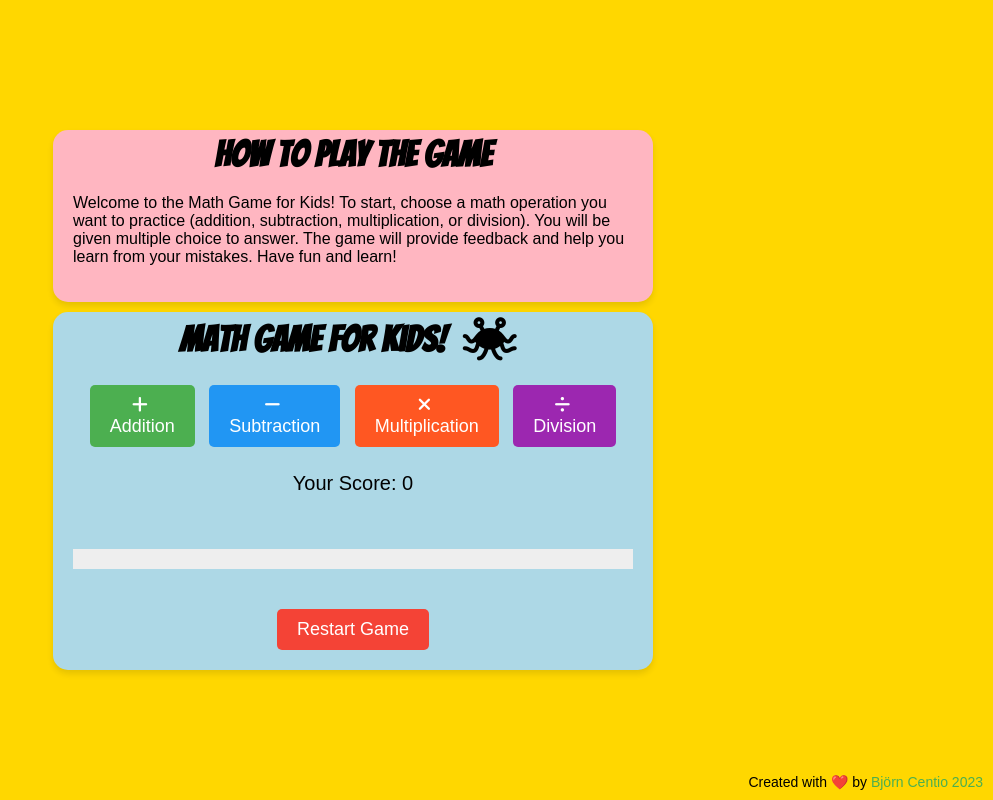
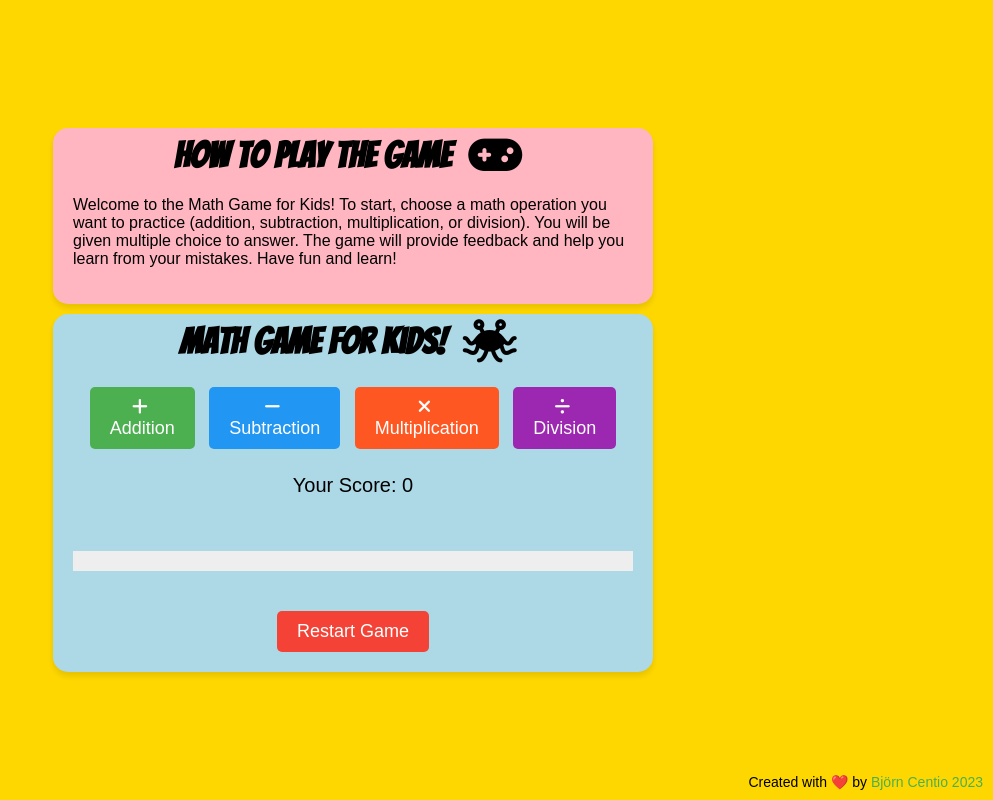
Before and after one commit to bjorne90/math-games-for-children, a plain HTML site: page index.html in a window 1280 px wide. Shown: the whole page, without its empty margins (287-1280 px from the left). Drawn offline with Linux system fonts and the light colour scheme.

Commit message:
Continue with changes to the css code

```diff
--- a/assets/css/style.css
+++ b/assets/css/style.css
@@ -68,6 +68,13 @@ h2 {
   margin-bottom: 20px;
   text-align: center;
   margin-top: -15px;
+}
+
+h2 i {
+  font-size: 1.2em;
+  margin-left: 10px;
+  margin-right: 10px;
+  vertical-align: middle;
 }
 
 .operation-buttons button {
--- a/index.html
+++ b/index.html
@@ -15,7 +15,7 @@
 <body>
     <div class="containe">
         <div class="info-box">
-            <h2>How to play the game</h2>
+            <h2>How to play the game <i class="fa-solid fa-gamepad"></i></h2>
             <p>Welcome to the Math Game for Kids! To start, choose a math operation you want to practice (addition, subtraction, multiplication, or division). You will be given multiple choice to answer. The game will provide feedback and help you learn from your mistakes. Have fun and learn!</p>
         </div>
         <div class="game-board">
```
